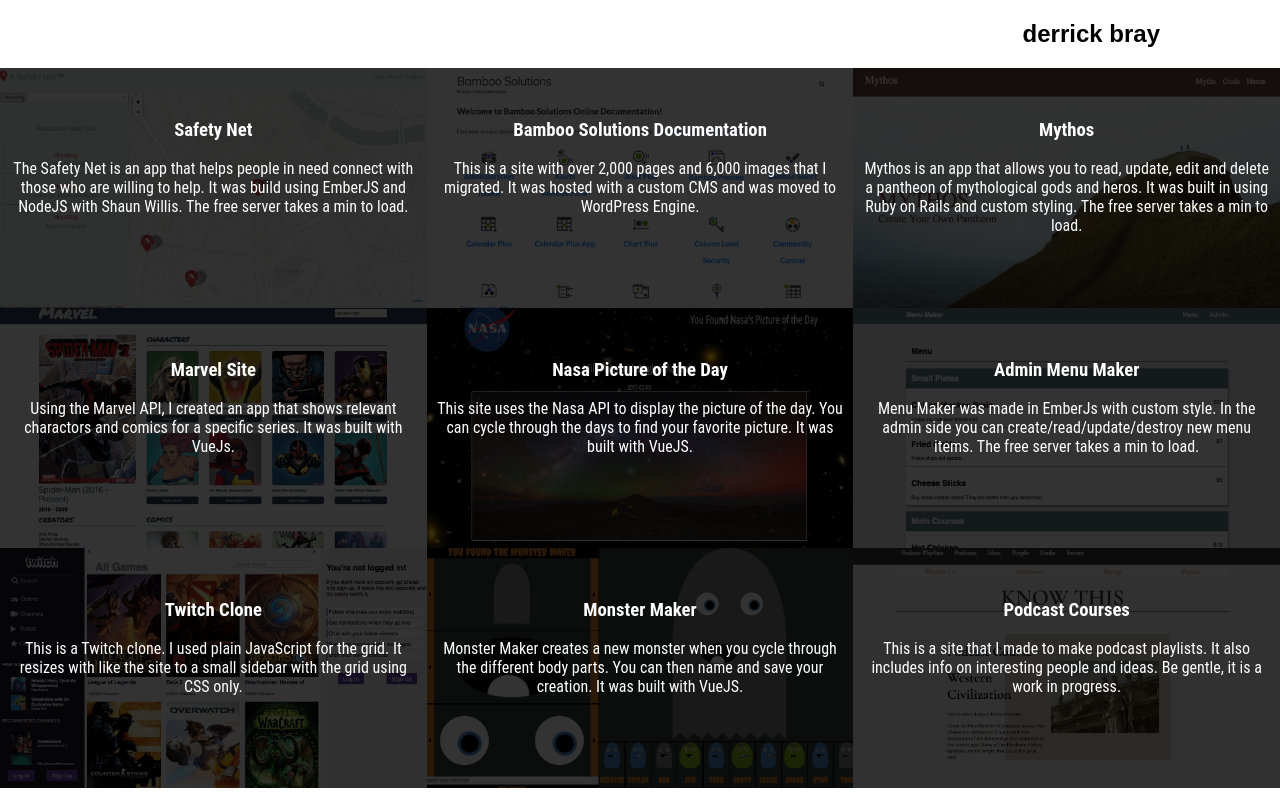
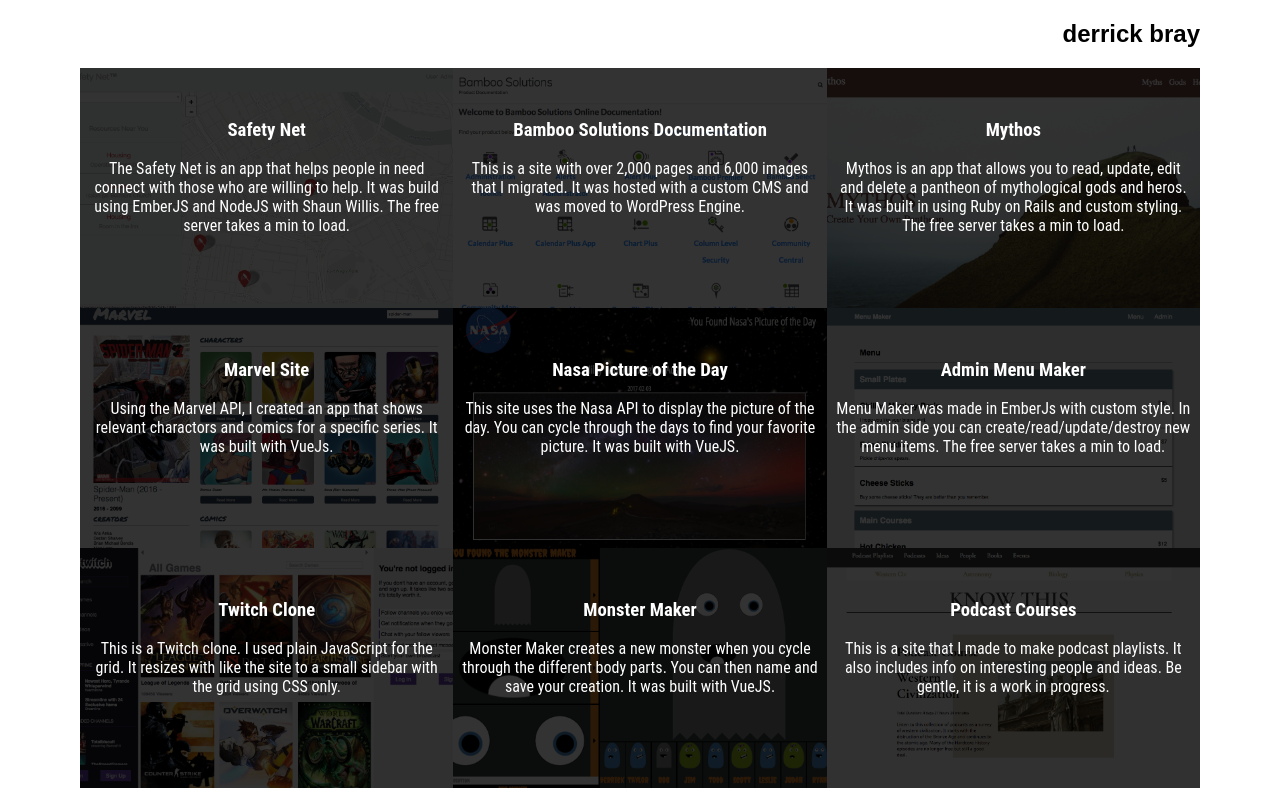
Before and after one commit to derrickbray/ng-portfolio, an Angular app: page / in a window 1280 px wide. Built offline with nearby package versions, Linux system fonts and the light colour scheme.

Commit message:
style on modal

```diff
--- a/src/app/app.component.css
+++ b/src/app/app.component.css
@@ -49,7 +49,7 @@
   position: relative;
   flex-grow: 1;
   width: calc(100% / 3);
-  min-width: 15.5rem;
+  min-width: 18rem;
   margin: 0 auto;
   overflow: hidden;
   cursor: pointer;
@@ -68,7 +68,6 @@
 .grid__item-content {
   position: absolute;
   top: 10%;
-  flex-basis: 100%;
   margin: 0;
   padding: 0.5rem;
   color: white;
--- a/src/app/app.component.html
+++ b/src/app/app.component.html
@@ -8,6 +8,9 @@
       </div>
       <img src="{{img}}" class="modal-img">
       <div class="modal-description">{{des}}</div>
+      <div class="btn-box">
+          <a href="{{url}}" class="btn">See the live site</a>
+      </div>
     </div>
   </div>
 </div>
@@ -28,8 +31,8 @@
   </div>
 </section>
 
+<div class="container">
 <section class="grid">
-
     <div class="grid__item"
     *ngFor="let site of projects"
     (click)="runModal(site.title, site.img, site.description, site.url)">
@@ -39,5 +42,5 @@
         <div class="grid__item-content-body">{{site.description}}</div>
       </div>
     </div>
-
 </section>
+</div>
--- a/src/styles.css
+++ b/src/styles.css
@@ -23,6 +23,6 @@
 }
 
 .container {
-  max-width: 65rem;
+  max-width: 70rem;
   margin: 0 auto;
 }
```
Lines whose indentation alone changed are shown as unchanged.
